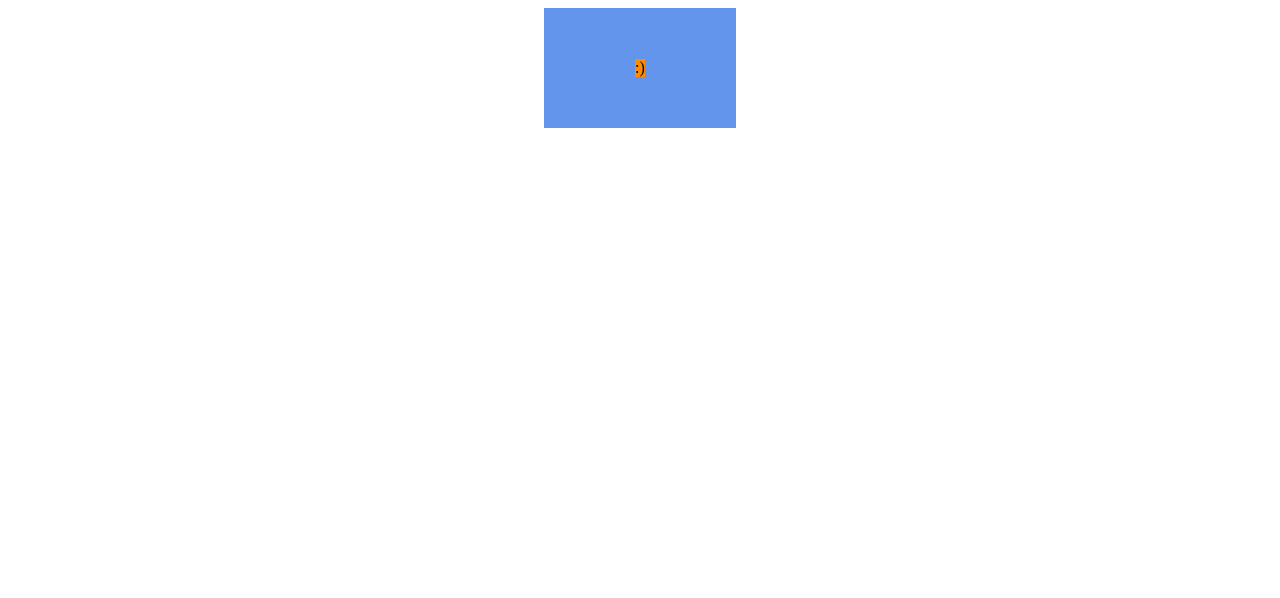
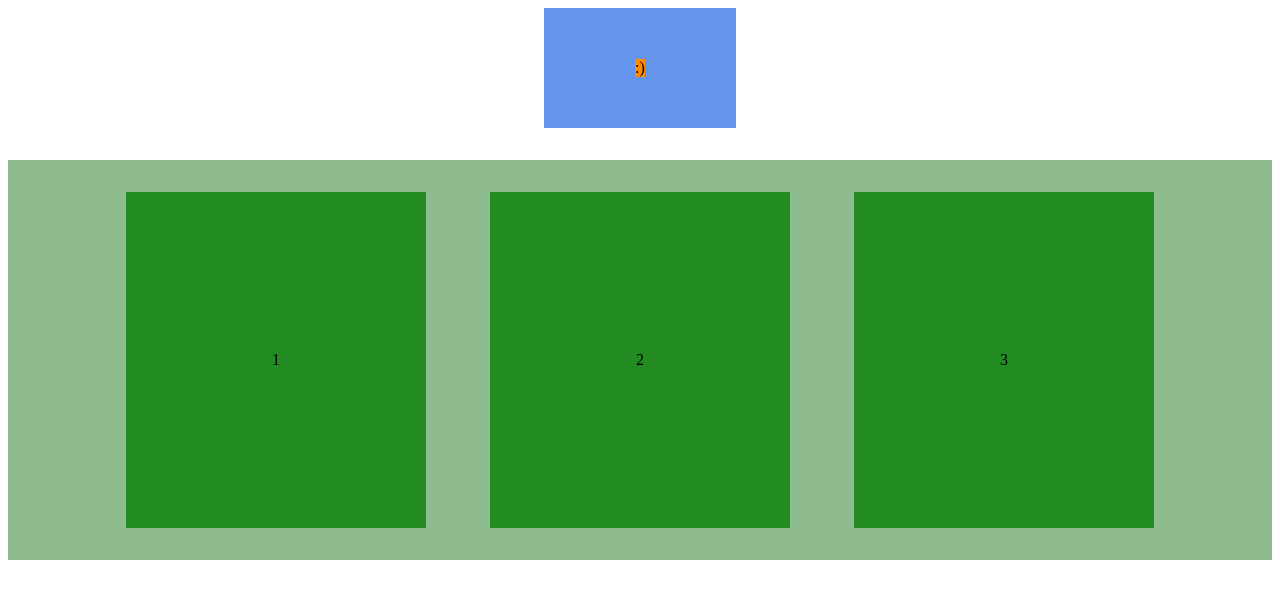
Before and after one commit to bhormilind/AdvancedCSS, a plain HTML site: page CssOneLiner/index.html in a window 1280 px wide. Drawn offline with Linux system fonts and the light colour scheme.

Commit message:
FLex Pancake

```diff
--- a/CssOneLiner/index.html
+++ b/CssOneLiner/index.html
@@ -12,5 +12,19 @@
             :)
         </div>
     </div>
+
+
+    <div class="parentflex">
+        <div class="flexbox">
+            1
+        </div>
+        <div class="flexbox">
+            2
+        </div>
+        <div class="flexbox">
+            3
+        </div>
+
+    </div>
 </body>
 </html>
--- a/CssOneLiner/main.css
+++ b/CssOneLiner/main.css
@@ -13,3 +13,29 @@
     background-color: darkorange;
     display: inline-block;
 }
+
+.parentflex{
+    margin-top: 2rem;
+
+    display: flex;
+    flex-wrap: wrap;
+    justify-content: center;
+
+    height: 50vh;
+    background-color: darkseagreen;
+}
+
+.flexbox{
+    background-color: forestgreen;
+    /* set width of each flex item and keep width of them intact */
+    flex: 0 1 300px;
+
+    /*flex: 1 1 300px; *//* strechable flexbox */
+
+    margin: 2rem;
+
+    /* display div text in center */
+    display: grid;
+    place-items: center;
+
+}
```
